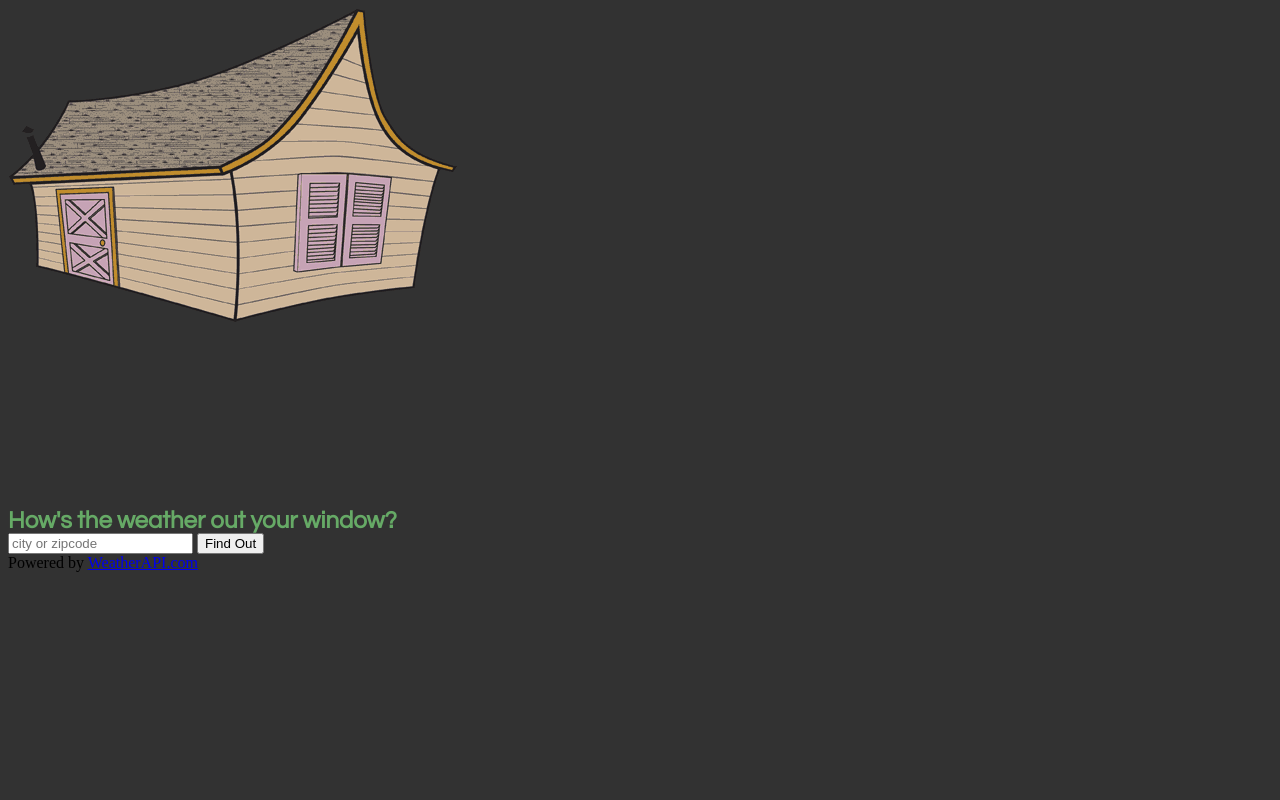
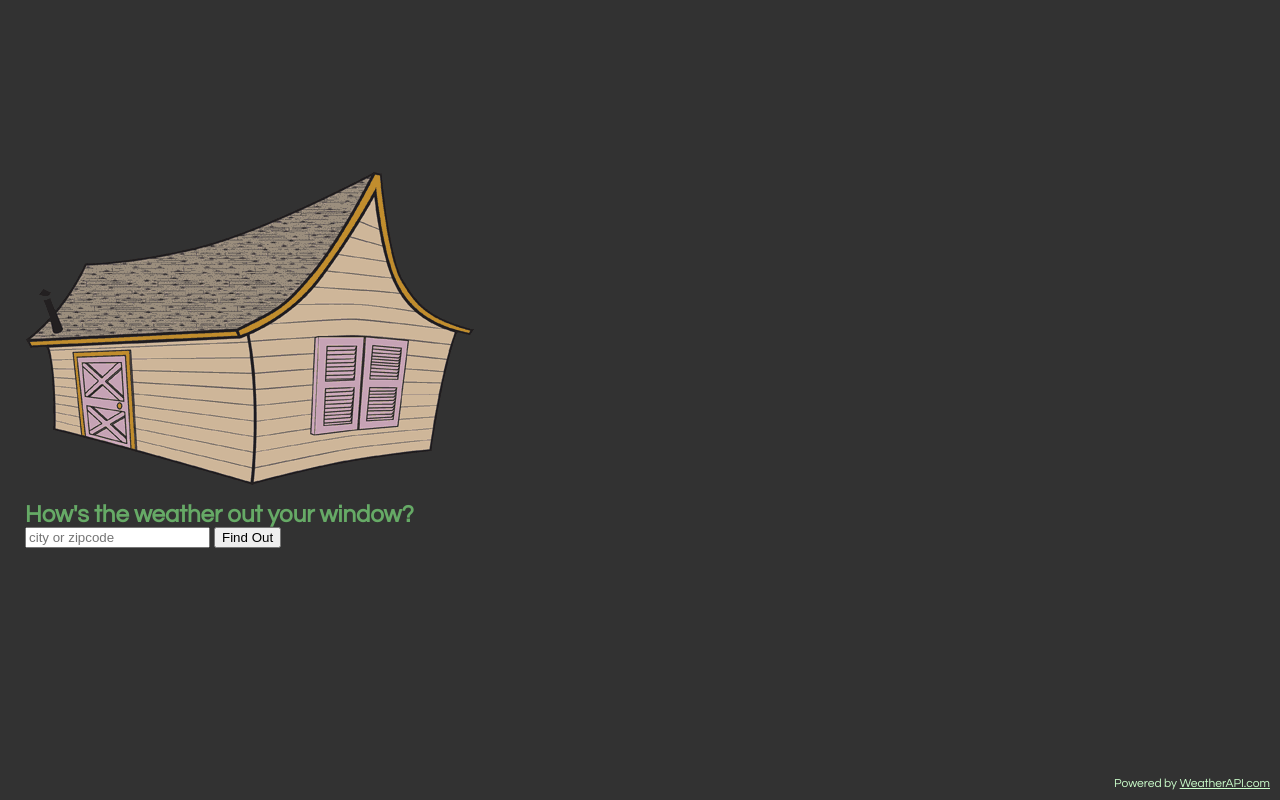
Before and after one commit to rsouthwi/weather-hippo, a plain HTML site: page frontend/index.html in a window 1280 px wide. Drawn offline with Linux system fonts and the light colour scheme.

Commit message:
separate the container from the content

```diff
--- a/frontend/style.css
+++ b/frontend/style.css
@@ -1,6 +1,7 @@
 @charset "UTF-8";
 body {
 	background-color: #323232;
+	margin: 0;
 }
 label {
 	font-family:"Century Gothic", Arial, Helvetica, sans-serif;
@@ -69,23 +70,31 @@ p {
 	z-index: 0;
 }
 #container  {
-	/*This IDs the div that holds house image*/
-	/*PHP will add a background image to this to display the weather condition*/
+	/* This IDs the div that holds house image*/
+	/* Javascript will add a background image to this to display the weather condition*/
 	position: relative;
 	width: 100%;
 	height: 500px;
 	overflow: hidden;
 }
-#footer  {
-	/*World Weather Online asked me to post this link in exchange for free use of their service*/
-	position: relative;
-	bottom: -10px;
-	left: 0;
+#content {
+	position: absolute;
+	bottom: 10px;
+	left: 25px;
+}
+#form {
+	margin: 2px 25px;
+}
+footer  {
+	/* Weather API asked me to post this link in exchange for free use of their service */
+	position: fixed;
+	bottom: 10px;
+	right: 10px;
 	font-family:"Century Gothic", Arial, Helvetica, sans-serif;
 	font-size: 0.75em;
 	color:#ccffcc;
 }
-#footer a:link  	{  color:#ccffcc;  }
-#footer a:visited  	{  color:#ccffcc;  }
-#footer a:active	{  color:#ccffcc;  }
-#footer a:hover		{  color:#aaffaa;  }
+footer a:link  	{  color:#ccffcc;  }
+footer a:visited  	{  color:#ccffcc;  }
+footer a:active	{  color:#ccffcc;  }
+footer a:hover		{  color:#aaffaa;  }
```
